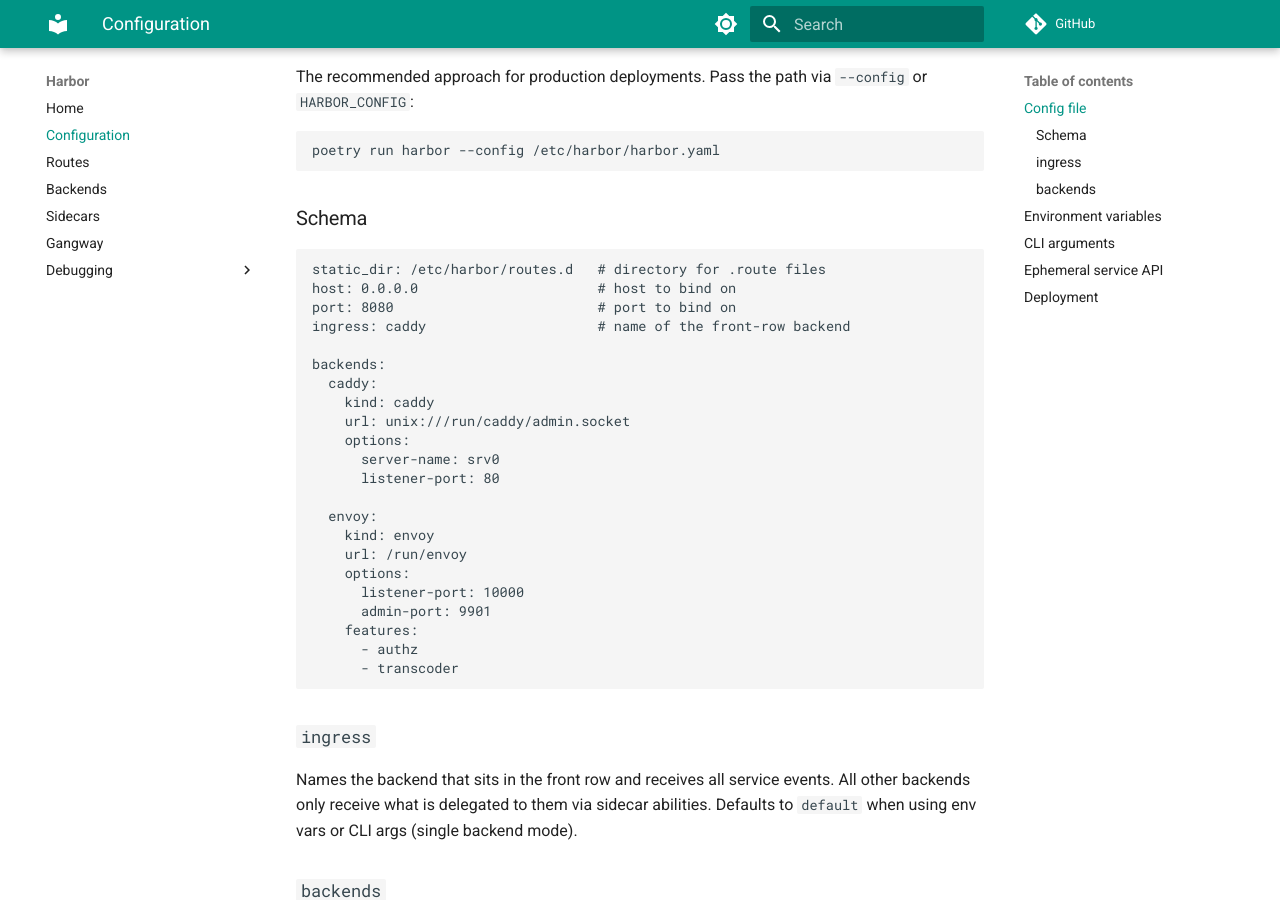
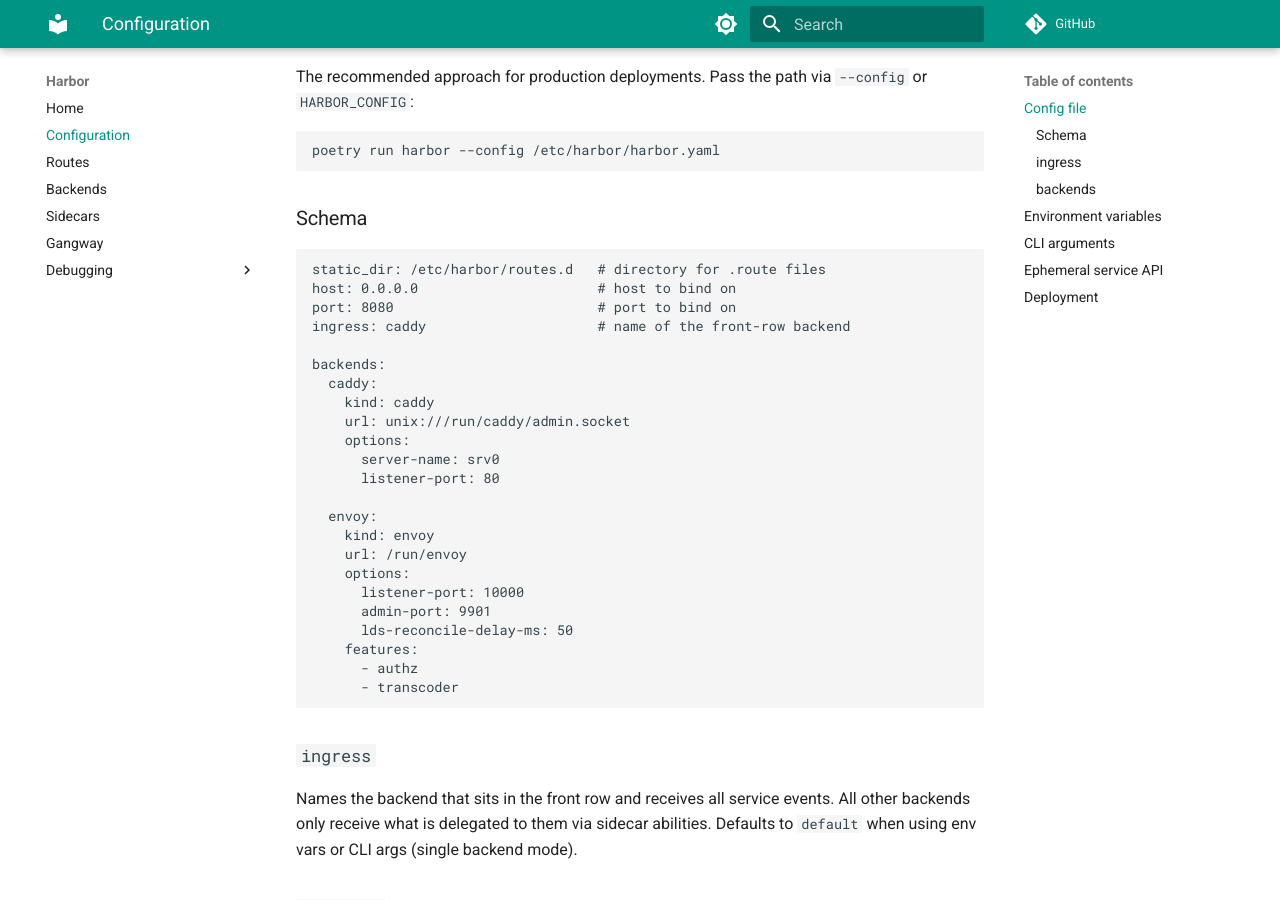
Before and after one commit to benallard/harbor, an MkDocs documentation site: the page built from docs/configuration.md, in a window 1280 px wide and 900 px high, scrolled down 284 px. Built offline with MkDocs 1.6.1 and Material for MkDocs 9.7.7, drawn with Linux system fonts in a browser that asks for light colours; comment, search, counter and statistics services are not loaded.

Commit message:
add changes.md and added new config to documentation

```diff
--- a/docs/configuration.md
+++ b/docs/configuration.md
@@ -36,6 +36,7 @@ backends:
     options:
       listener-port: 10000
       admin-port: 9901
+      lds-reconcile-delay-ms: 50
     features:
       - authz
       - transcoder
```
Also changed, not shown: CHANGES.md (+4 -0 lines).
